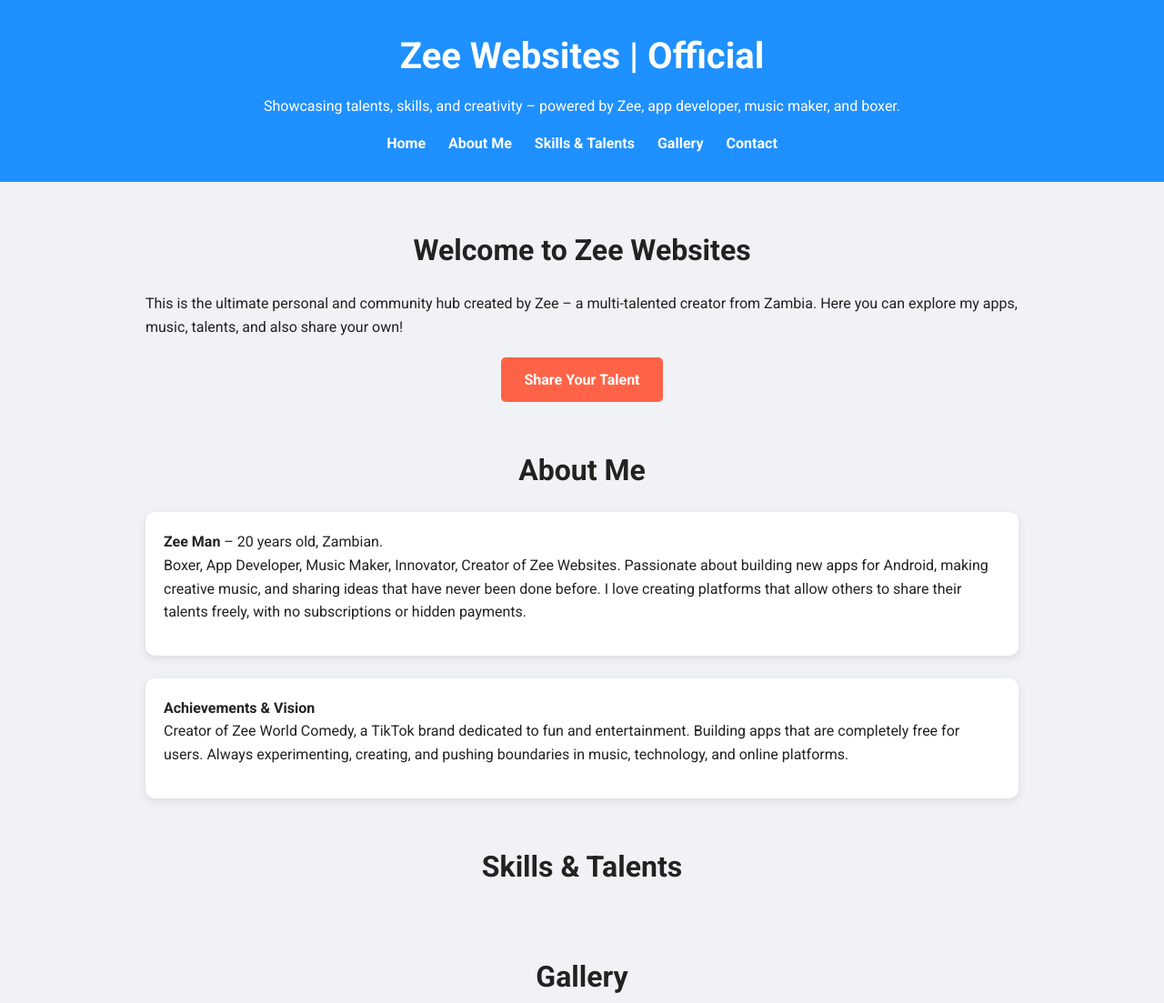
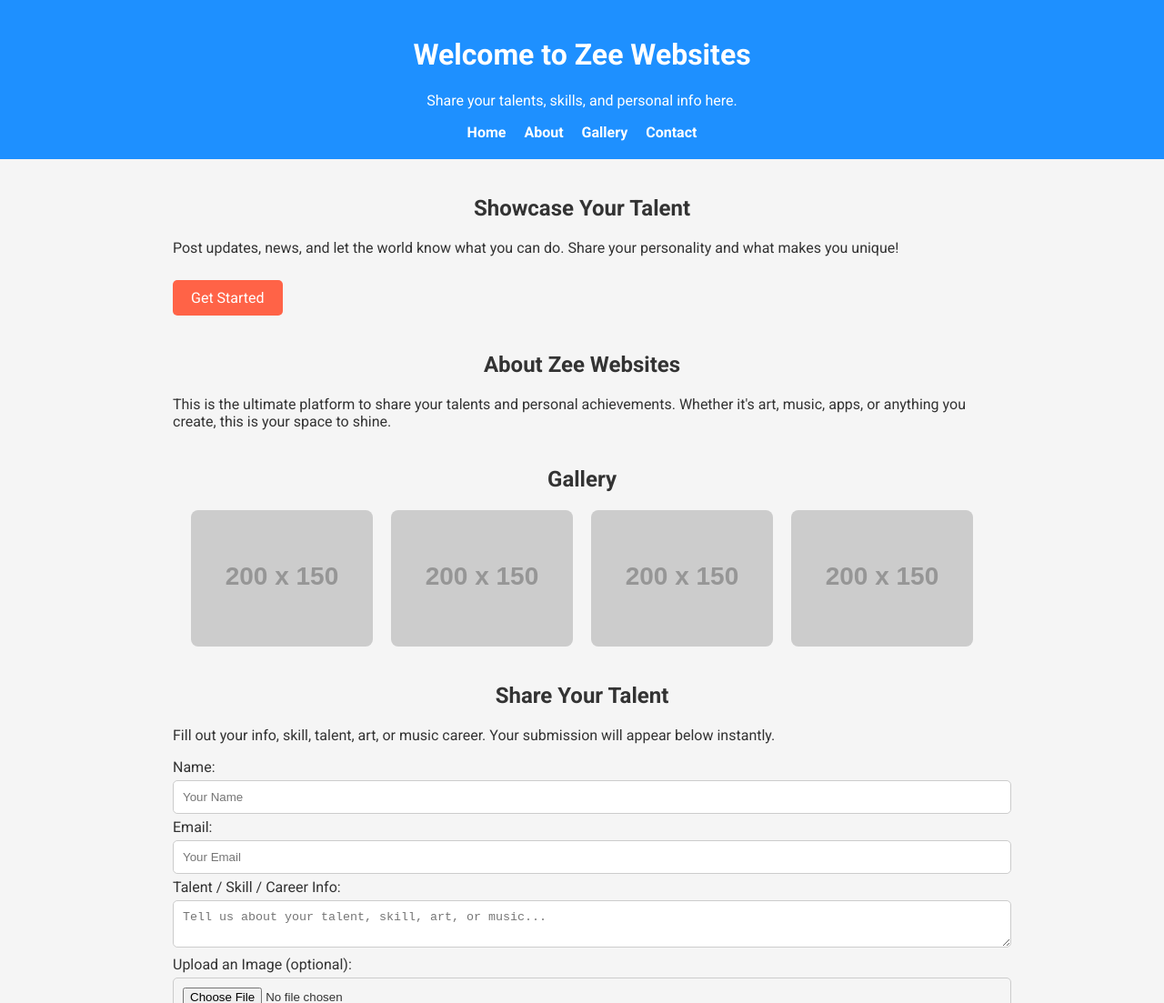
Before and after one commit to b80013788-hub/Keyboard, a plain HTML site: page index.html in a window 1280 px wide. Shown: the top 1103 px of the page at 91% size. Drawn offline with Linux system fonts and the light colour scheme; placeholder pictures from the web are drawn by us.

Commit message:
Update index.html

```diff
--- a/index.html
+++ b/index.html
@@ -3,95 +3,74 @@
 <head>
 <meta charset="UTF-8">
 <meta name="viewport" content="width=device-width, initial-scale=1.0">
-<title>Zee Websites | Official</title>
+<title>Zee Websites</title>
 <link href="https://fonts.googleapis.com/css2?family=Roboto:wght@400;700&display=swap" rel="stylesheet">
 <style>
-    * { box-sizing: border-box; margin:0; padding:0; }
-    body { font-family:'Roboto',sans-serif; background:#f0f2f5; color:#222; line-height:1.6; }
-    header { background:#1e90ff; color:white; padding:30px 20px; text-align:center; position:sticky; top:0; z-index:100; }
-    header h1 { font-size:2.5rem; margin-bottom:10px; }
-    nav { display:flex; justify-content:center; gap:25px; margin-top:15px; flex-wrap:wrap; }
-    nav a { color:white; text-decoration:none; font-weight:700; font-size:1rem; cursor:pointer; transition:0.3s; }
-    nav a:hover { text-decoration:underline; }
-    section { max-width:1000px; margin:50px auto; padding:0 20px; }
-    h2 { font-size:2rem; text-align:center; margin-bottom:20px; }
-    p { margin-bottom:15px; }
-    .btn { display:inline-block; padding:12px 25px; background:#ff6347; color:white; font-weight:700; border-radius:5px; text-decoration:none; cursor:pointer; transition:0.3s; }
+    body { margin:0; font-family:'Roboto',sans-serif; background:#f5f5f5; color:#333; }
+    header { background:#1e90ff; color:white; padding:20px; text-align:center; }
+    nav { display:flex; justify-content:center; gap:20px; margin-top:10px; }
+    nav a { color:white; text-decoration:none; font-weight:bold; cursor:pointer; }
+    section { max-width:900px; margin:40px auto; padding:0 20px; }
+    h1,h2 { text-align:center; }
+    .gallery { display:flex; flex-wrap:wrap; gap:20px; justify-content:center; }
+    .gallery img { width:200px; height:150px; object-fit:cover; border-radius:8px; }
+    footer { text-align:center; padding:20px; background:#1e90ff; color:white; margin-top:40px; }
+    .btn { display:inline-block; padding:10px 20px; margin-top:10px; background:#ff6347; color:white; border-radius:5px; text-decoration:none; cursor:pointer; }
     .btn:hover { background:#ff4500; }
-    .feed { display:flex; flex-direction:column; gap:25px; }
-    .post { background:#fff; padding:20px; border-radius:10px; box-shadow:0 3px 10px rgba(0,0,0,0.1); }
-    .post img { width:100%; max-height:500px; object-fit:cover; border-radius:10px; margin-top:15px; }
-    .user-image { width:100%; max-height:400px; object-fit:cover; border-radius:10px; margin-top:10px; }
-    input, textarea { width:100%; padding:12px; margin:8px 0; border-radius:6px; border:1px solid #ccc; font-size:1rem; }
-    footer { text-align:center; padding:20px; background:#1e90ff; color:white; margin-top:50px; }
-    .gallery { display:flex; flex-wrap:wrap; gap:15px; justify-content:center; }
-    .gallery img { width:250px; height:150px; object-fit:cover; border-radius:10px; transition:0.3s; cursor:pointer; }
-    .gallery img:hover { transform:scale(1.05); }
+    input, textarea { width:100%; padding:10px; margin:5px 0; border-radius:5px; border:1px solid #ccc; }
+    .submission { background:#fff; padding:15px; border-radius:8px; margin:10px 0; box-shadow:0 2px 4px rgba(0,0,0,0.1); }
 </style>
 </head>
 <body>
 
 <header>
-    <h1>Zee Websites | Official</h1>
-    <p>Showcasing talents, skills, and creativity – powered by Zee, app developer, music maker, and boxer.</p>
+    <h1>Welcome to Zee Websites</h1>
+    <p>Share your talents, skills, and personal info here.</p>
     <nav>
         <a onclick="scrollToSection('home')">Home</a>
-        <a onclick="scrollToSection('about')">About Me</a>
-        <a onclick="scrollToSection('skills')">Skills & Talents</a>
+        <a onclick="scrollToSection('about')">About</a>
         <a onclick="scrollToSection('gallery')">Gallery</a>
         <a onclick="scrollToSection('contact')">Contact</a>
     </nav>
 </header>
 
 <section id="home">
-    <h2>Welcome to Zee Websites</h2>
-    <p>This is the ultimate personal and community hub created by Zee – a multi-talented creator from Zambia. Here you can explore my apps, music, talents, and also share your own!</p>
-    <div style="text-align:center; margin-top:20px;">
-        <a class="btn" onclick="scrollToSection('contact')">Share Your Talent</a>
-    </div>
+    <h2>Showcase Your Talent</h2>
+    <p>Post updates, news, and let the world know what you can do. Share your personality and what makes you unique!</p>
+    <a class="btn" onclick="scrollToSection('contact')">Get Started</a>
 </section>
 
 <section id="about">
-    <h2>About Me</h2>
-    <div class="feed">
-        <div class="post">
-            <strong>Zee Man</strong> – 20 years old, Zambian.<br>
-            <p>Boxer, App Developer, Music Maker, Innovator, Creator of Zee Websites. Passionate about building new apps for Android, making creative music, and sharing ideas that have never been done before. I love creating platforms that allow others to share their talents freely, with no subscriptions or hidden payments.</p>
-        </div>
-        <div class="post">
-            <strong>Achievements & Vision</strong><br>
-            <p>Creator of Zee World Comedy, a TikTok brand dedicated to fun and entertainment. Building apps that are completely free for users. Always experimenting, creating, and pushing boundaries in music, technology, and online platforms.</p>
-        </div>
-    </div>
-</section>
-
-<section id="skills">
-    <h2>Skills & Talents</h2>
-    <div class="feed" id="submissions">
-        <!-- User submissions will appear here dynamically -->
-    </div>
+    <h2>About Zee Websites</h2>
+    <p>This is the ultimate platform to share your talents and personal achievements. Whether it's art, music, apps, or anything you create, this is your space to shine.</p>
 </section>
 
 <section id="gallery">
     <h2>Gallery</h2>
     <div class="gallery" id="galleryContainer">
-        <img src="https://via.placeholder.com/500x300?text=Art+Sample+1" alt="Art Sample 1">
-        <img src="https://via.placeholder.com/500x300?text=Art+Sample+2" alt="Art Sample 2">
-        <img src="https://via.placeholder.com/500x300?text=Art+Sample+3" alt="Art Sample 3">
-        <img src="https://via.placeholder.com/500x300?text=Art+Sample+4" alt="Art Sample 4">
+        <img src="https://via.placeholder.com/200x150?text=Art+Sample+1" alt="Sample Image 1">
+        <img src="https://via.placeholder.com/200x150?text=Art+Sample+2" alt="Sample Image 2">
+        <img src="https://via.placeholder.com/200x150?text=Art+Sample+3" alt="Sample Image 3">
+        <img src="https://via.placeholder.com/200x150?text=Art+Sample+4" alt="Sample Image 4">
     </div>
 </section>
 
 <section id="contact">
     <h2>Share Your Talent</h2>
-    <p>Submit your talent, skill, or creative project. Your submission will appear in the Skills & Talents feed instantly!</p>
+    <p>Fill out your info, skill, talent, art, or music career. Your submission will appear below instantly.</p>
     <form id="talentForm">
+        <label>Name:</label>
         <input type="text" id="name" placeholder="Your Name" required>
+        <label>Email:</label>
         <input type="email" id="email" placeholder="Your Email" required>
-        <textarea id="message" placeholder="Describe your talent, skill, or project..." required></textarea>
+        <label>Talent / Skill / Career Info:</label>
+        <textarea id="message" placeholder="Tell us about your talent, skill, art, or music..." required></textarea>
+        <label>Upload an Image (optional):</label>
         <input type="file" id="imageUpload" accept="image/*">
         <button type="submit" class="btn">Submit</button>
     </form>
+    <h3>Submissions:</h3>
+    <div id="submissions"></div>
 </section>
 
 <footer>
@@ -111,27 +90,24 @@ document.getElementById('talentForm').addEventListener('submit', function(e){
     const message = document.getElementById('message').value;
     const imageInput = document.getElementById('imageUpload');
     const submissions = document.getElementById('submissions');
-    const gallery = document.getElementById('galleryContainer');
 
-    // Create post container
+    // Create submission div
     const div = document.createElement('div');
-    div.className = 'post';
+    div.className = 'submission';
     div.innerHTML = `<strong>${name}</strong> (${email})<p>${message}</p>`;
 
-    // Display uploaded image
+    // Display image if uploaded
     if(imageInput.files && imageInput.files[0]){
         const img = document.createElement('img');
         img.src = URL.createObjectURL(imageInput.files[0]);
-        img.className = 'user-image';
+        img.style.width = '200px';
+        img.style.height = '150px';
+        img.style.objectFit = 'cover';
+        img.style.borderRadius = '8px';
         div.appendChild(img);
-
-        // Add to gallery as well
-        const galleryImg = document.createElement('img');
-        galleryImg.src = URL.createObjectURL(imageInput.files[0]);
-        gallery.appendChild(galleryImg);
     }
 
-    submissions.prepend(div); // show newest first
+    submissions.prepend(div); // newest first
     this.reset();
 });
 </script>
```
